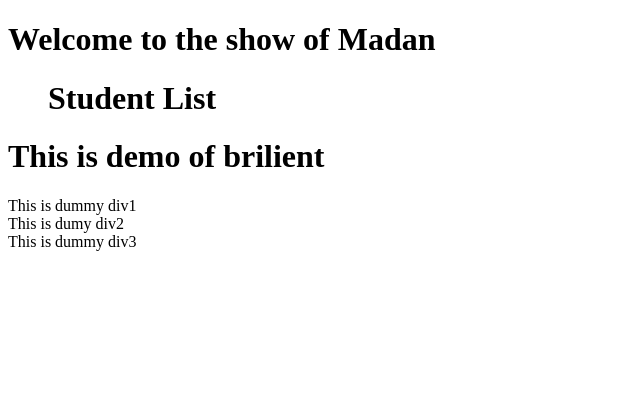
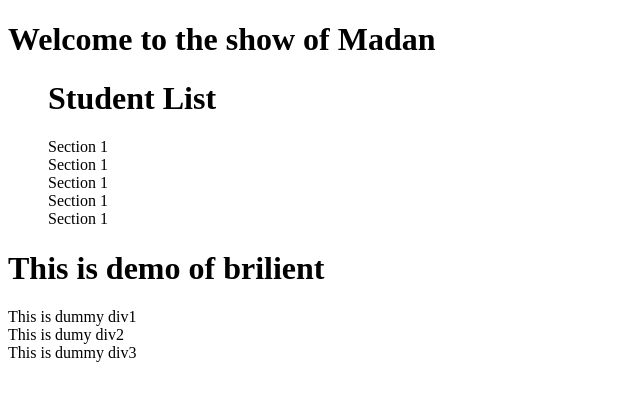
Before and after one commit to Madan-444/Javascript-Tutorial, a plain HTML site: page index.html in a window 1280 px wide. Shown: the whole page, without its empty margins (0-640 px from the left). Drawn offline with Linux system fonts and the light colour scheme; files whose address does not match are found by name.

Commit message:
before holi

```diff
--- a/index.html
+++ b/index.html
@@ -11,11 +11,11 @@
     <ul id="students">
     <h1>Student List
             </h1>
-    <div class="sot"></div>
-    <div class="sot"></div>
-    <div class="sot"></div>
-    <div class="sot"></div>
-    <div class="sot"></div>
+    <div class="sot">Section 1</div>
+    <div class="sot">Section 1</div>
+    <div class="sot">Section 1</div>
+    <div class="sot">Section 1</div>
+    <div class="sot">Section 1</div>
     </ul>
 
     <h1>This is  demo of brilient</h1>
```
